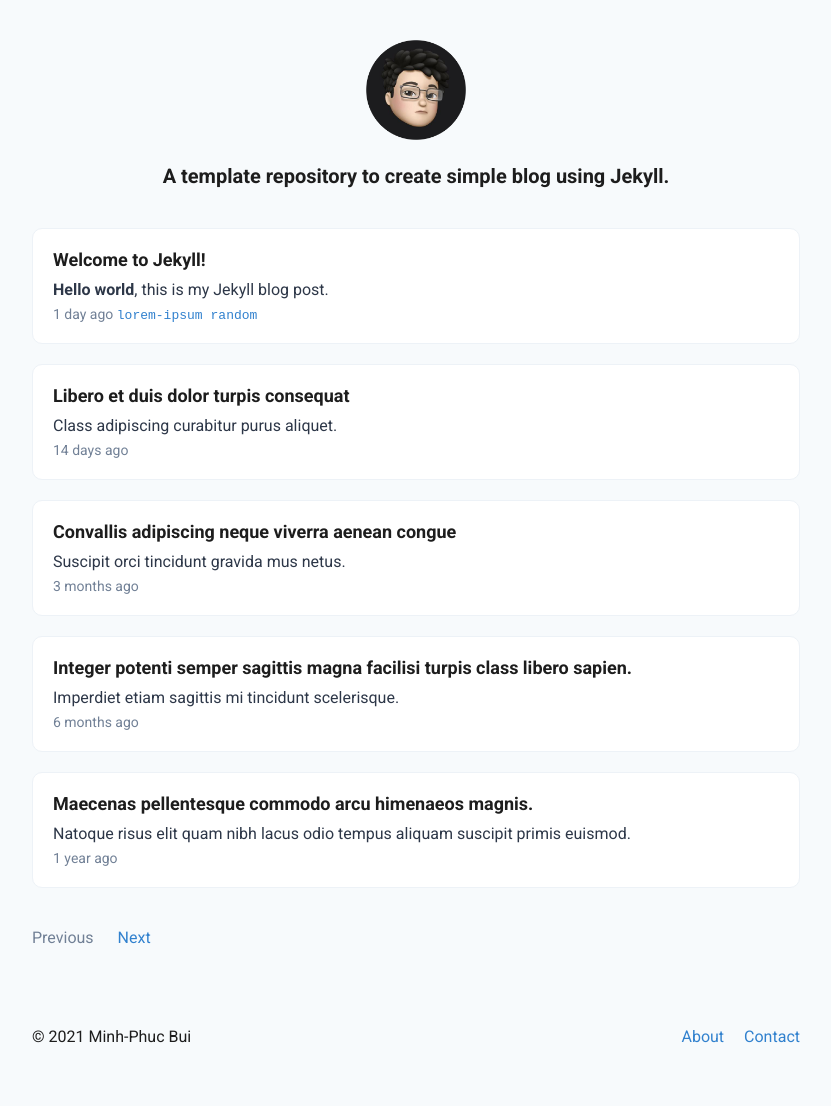
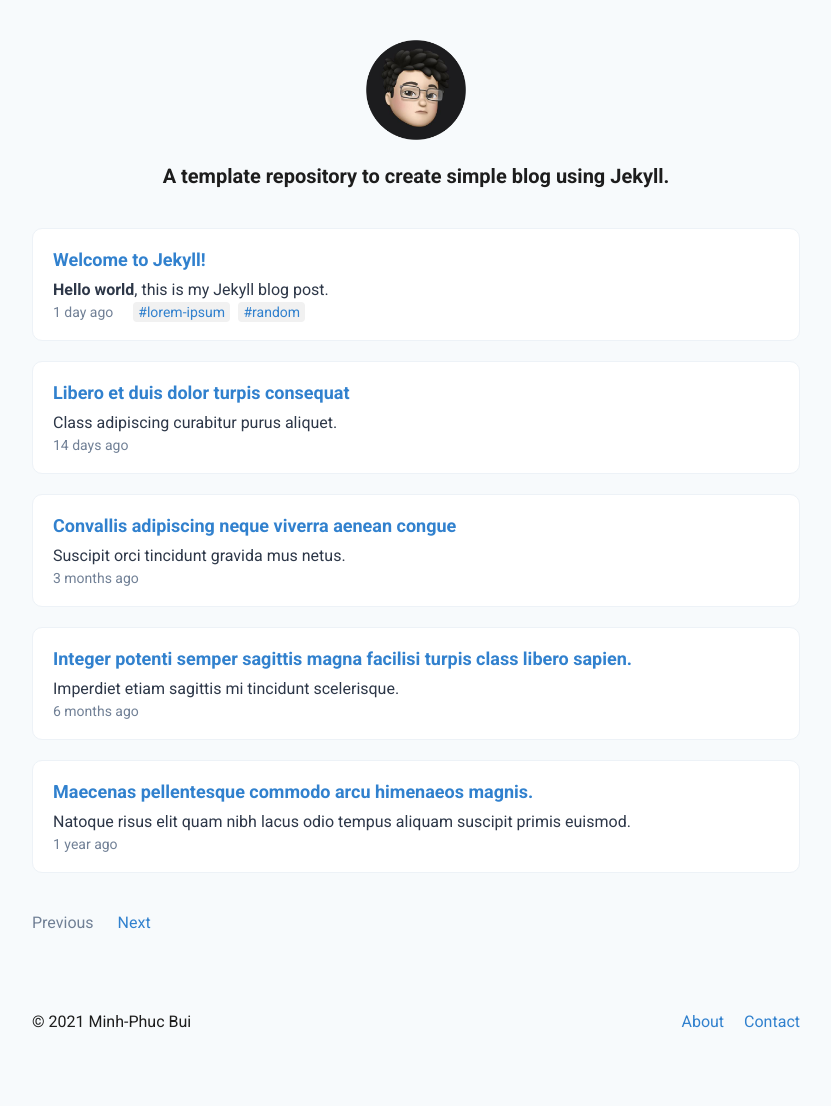
Before and after one commit to phucbm/aberto, a Jekyll site: the page built from index.html, in a window 1280 px wide. Shown: the whole page, without its empty margins (224-1055 px from the left). Built offline with Jekyll 4.4.1, drawn with Linux system fonts in a browser that asks for light colours; the list of posts is cut into pages by our own code.

Commit message:
update layout with tags

```diff
--- /dev/null
+++ b/_includes/post-item.html
@@ -0,0 +1,22 @@
+<li class="post-item">
+    <div class="post-item--inner">
+
+        <a class="post-item--link" href="{{ post.url }}">
+            <h3 class="post-item--title">{{ post.title }}</h3>
+            {% if post.description %}
+            <div class="post-item--description">{{ post.description | markdownify }}</div>
+            {% endif %}
+        </a>
+
+        <div class="post-item--info">
+            <time class="post-item--time">{% include days-ago.html %}</time>
+
+            <div class="post-item--tags">
+                {% for tag in post.tags %}
+                <a href="/tag/{{ tag }}">#{{ tag }}</a>
+                {% endfor %}
+            </div>
+
+        </div>
+    </div>
+</li>
--- a/_layouts/home.html
+++ b/_layouts/home.html
@@ -1,31 +1,14 @@
 ---
 layout: base
 css:
-- "/assets/css/home.css"
+- "/assets/css/posts.css"
 ---
 
 <ul class="posts">
     {% for post in paginator.posts %}
-    <li class="post-item">
-        <div class="post-item--link" href="{{ post.url }}">
-            <h3 class="post-item--title">{{ post.title }}</h3>
-            {% if post.description %}
-            <div class="post-item--description">{{ post.description | markdownify }}</div>
-            {% endif %}
-            <div>
-                <time class="post-item--time">{% include days-ago.html %}</time>
-
-                <span>
-                  {% for tag in post.tags %}
-                    {% capture tagName %}{{ tag }}{% endcapture %}
-                    <a href="/tag/{{ tag }}"><code><nobr>{{ tag }}</nobr></code>&nbsp;</a>
-                  {% endfor %}
-                </span>
-
-            </div>
-        </div>
-    </li>
+    {% include post-item.html %}
     {% endfor %}
 </ul>
 
+
 {% include pagination.html %}
--- a/assets/css/home.css
+++ /dev/null
@@ -1,15 +0,0 @@
-ul.posts {list-style:none; margin-bottom:var(--space);}
-li.post-item:not(:last-child) {margin-bottom:var(--space-small);}
-.post-item--link {
-    padding:20px; display:block;
-    border-radius:10px;
-    background-color:#fff;
-    border:1px solid #edf2f7;
-}
-.post-item--title {margin-bottom:10px; font-size:18px;}
-.post-item--description {color:var(--dark); margin-bottom:5px;}
-.post-item--time {color:var(--secondary); font-size:14px;}
-.post-item--link:hover, .post-item--link:focus {
-    text-decoration:none;
-    box-shadow:1px 1px 0 1px var(--primary);
-}
--- /dev/null
+++ b/assets/css/posts.css
@@ -0,0 +1,28 @@
+ul.posts {list-style:none; margin-bottom:var(--space);}
+
+li.post-item:not(:last-child) {margin-bottom:var(--space-small);}
+
+.post-item--inner {
+    padding:20px;
+    border-radius:10px;
+    background-color:#fff;
+    border:1px solid #edf2f7;
+}
+
+/* link */
+.post-item--link {display:block;}
+.post-item--title {margin-bottom:10px; font-size:18px;}
+.post-item--description {color:var(--dark); margin-bottom:5px;}
+.post-item--link:hover {text-decoration:none;}
+.post-item--link:hover .post-item--title {text-decoration:underline;}
+.post-item--link:hover .post-item--description {text-decoration:none;}
+
+/* info */
+.post-item--info {display:flex; font-size:14px;}
+.post-item--time {color:var(--secondary);}
+.post-item--tags {margin-left:20px;}
+.post-item--tags a {background:#f1f1f1; padding:2px 5px; border-radius:4px;}
+.post-item--tags a:not(:last-child) {margin-right:5px;}
+.post-item--tags a:hover, .post-item--tags a:focus {
+    background-color:var(--primary); color:#fff; text-decoration:none;
+}
```
Also changed, not shown: _posts/2019-06-01-lorem-ipsum.md (+3 -0 lines), _posts/2021-07-03-sample-post.md (+3 -1 lines).
